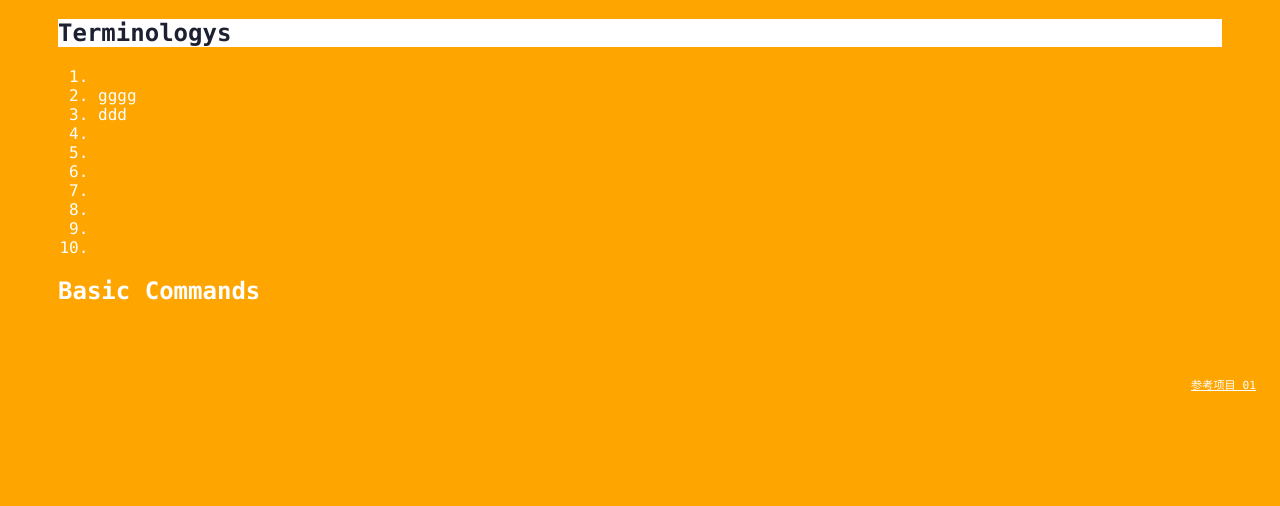
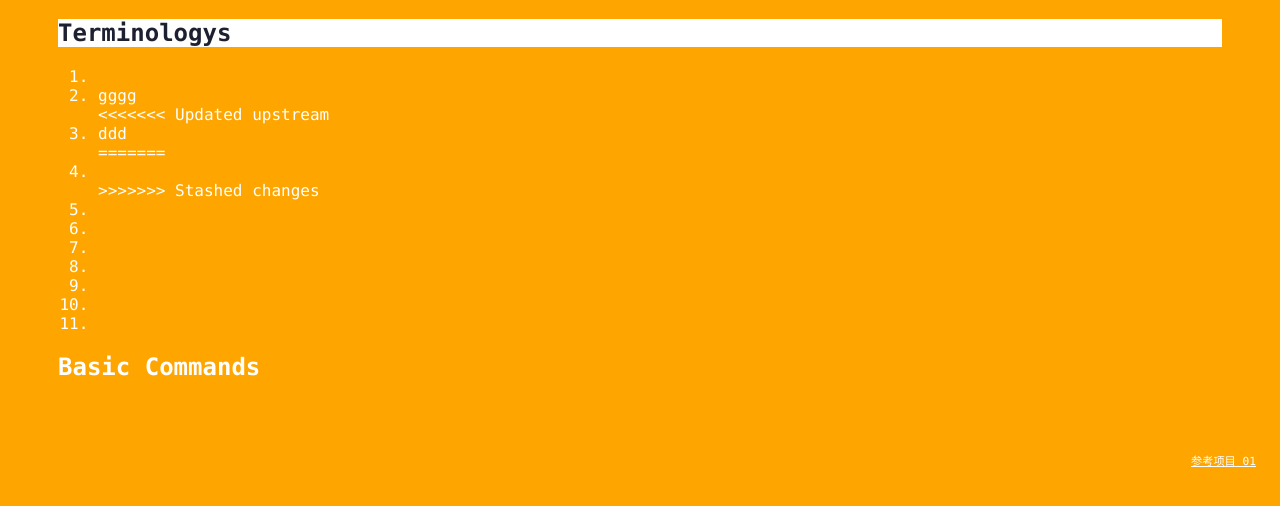
Before and after one commit to aa515265/git_learning, a plain HTML site: page index.html in a window 1280 px wide. Both pictures are taken after a click on the element "Terminologys". Shown: the part 226-732 px from the top of the page. Drawn offline with Linux system fonts and the light colour scheme.

Commit message:
index modify

```diff
--- a/index.html
+++ b/index.html
@@ -16,7 +16,11 @@
                 <ol>
                     <li></li>
                     <li>gggg</li>
+<<<<<<< Updated upstream
                     <li>ddd</li>
+=======
+                    <li></li>
+>>>>>>> Stashed changes
                     <li></li>
                     <li></li>
                     <li></li>
```
